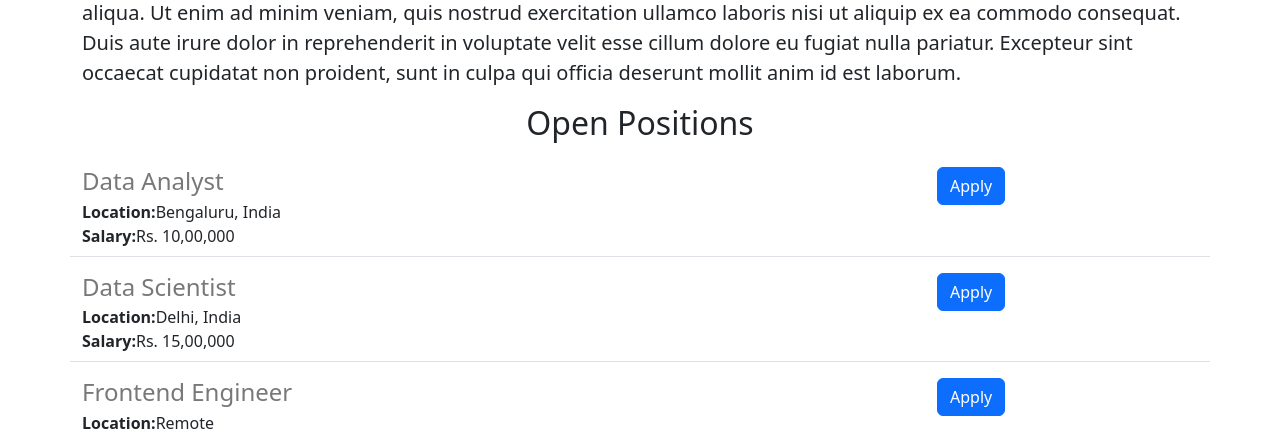
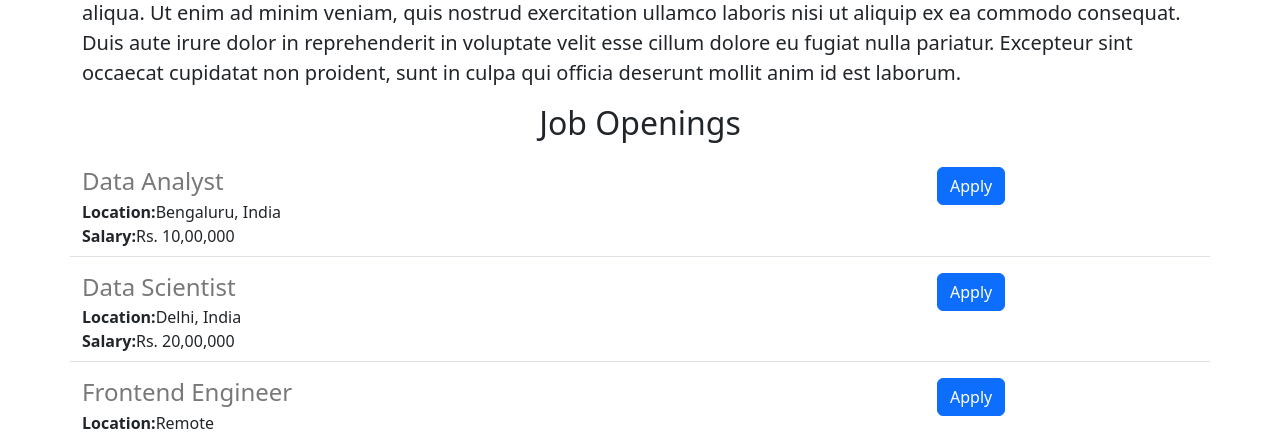
Before and after one commit to KEEPlagat/Jovian-Careers-2024_v2, a Flask app: page / in a window 1280 px wide. Shown: the part 558-994 px from the top of the page. Run offline with Flask 3, Linux system fonts and the light colour scheme.

Commit message:
Made changes

```diff
--- a/app.py
+++ b/app.py
@@ -13,7 +13,7 @@ JOBS = [
     'id': 2,
     'title': 'Data Scientist',
     'location': 'Delhi, India',
-    'salary': 'Rs. 15,00,000'
+    'salary': 'Rs. 20,00,000'
   },
   {
     'id': 3,
--- a/templates/home.html
+++ b/templates/home.html
@@ -21,7 +21,7 @@
         <img class="img-fluid" id="banner" src="https://6b99be3a-2b33-45e2-942b-5af83f417432-00-280cos7s5y4mi.riker.replit.dev/static/banner.jpg">
       <h2 class="text-center mt-2 mb-4">About Jovian </h2>
         <p class="lead">Lorem ipsum dolor sit amet, consectetur adipiscing elit, sed do eiusmod tempor incididunt ut labore et dolore magna aliqua. Ut enim ad minim veniam, quis nostrud exercitation ullamco laboris nisi ut aliquip ex ea commodo consequat. Duis aute irure dolor in reprehenderit in voluptate velit esse cillum dolore eu fugiat nulla pariatur. Excepteur sint occaecat cupidatat non proident, sunt in culpa qui officia deserunt mollit anim id est laborum.</p>
-        <h2 class="text-center mt-2 mb-4"> Open Positions </h2>
+        <h2 class="text-center mt-2 mb-4"> Job Openings </h2>
         <p>
           {% for job in jobs %}
             <div class="border-bottom row" style="margin-bottom:16px;padding-bottom:8px">
```
